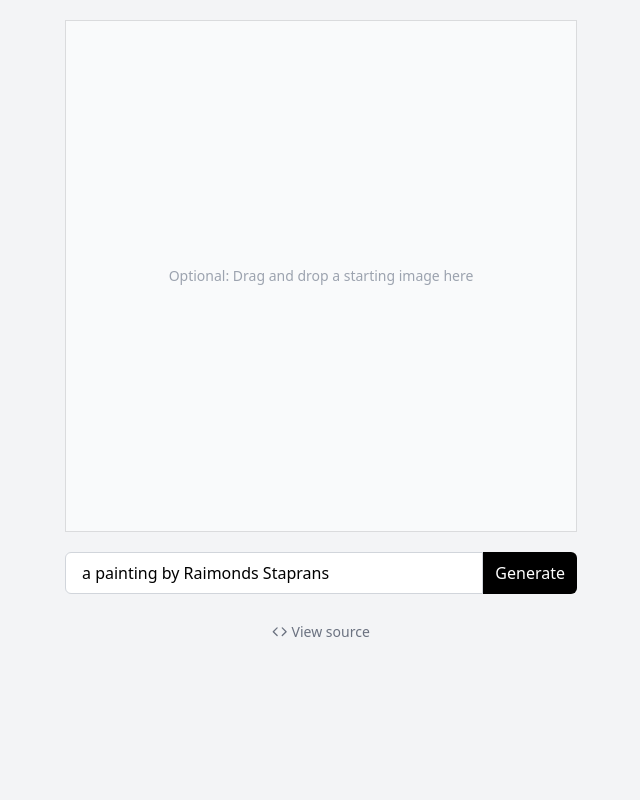
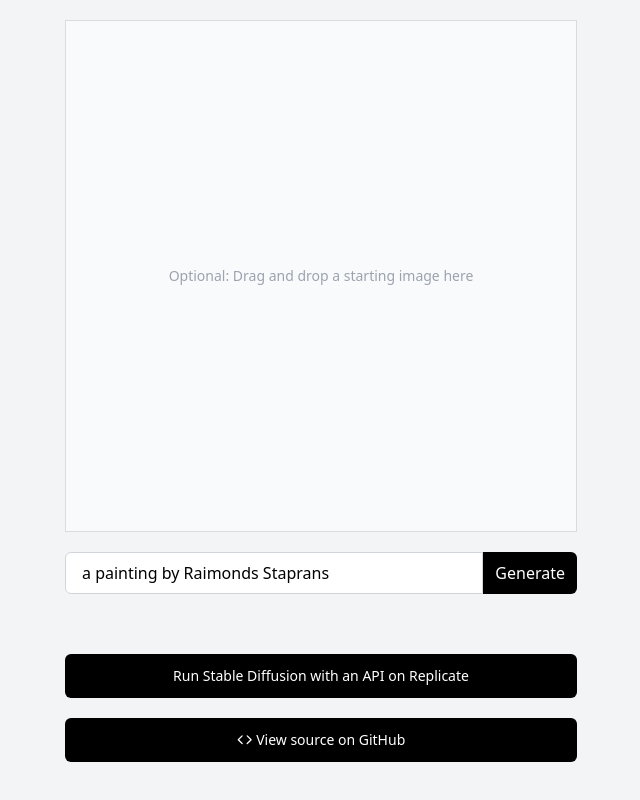
Before and after one commit to replicate/inpainter, a Next.js app: page /paint in a window 1280 px wide. Shown: the whole page, without its empty margins (319-959 px from the left). Built offline with nearby package versions, Linux system fonts and the light colour scheme.

Commit message:
Blunt call to action

```diff
--- a/pages/paint.js
+++ b/pages/paint.js
@@ -117,15 +117,24 @@ export default function Home() {
             )}
 
             <Download predictions={predictions} />
-
+          </div>
+          <div className="">
+            <Link href="https://replicate.com/stability-ai/stable-diffusion">
+              <a
+                target="_blank"
+                className="p-3 block text-sm text-center bg-black text-white rounded-md mt-10"
+              >
+                Run Stable Diffusion with an API on Replicate
+              </a>
+            </Link>
             <Link href="https://github.com/zeke/inpainter">
-              <a className="lil-button">
+              <a className="p-3 block text-sm text-center bg-black text-white rounded-md mt-5">
                 <CodeIcon
                   className="icon"
                   target="_blank"
                   rel="noopener noreferrer"
                 />
-                View source
+                View source on GitHub
               </a>
             </Link>
           </div>
```
